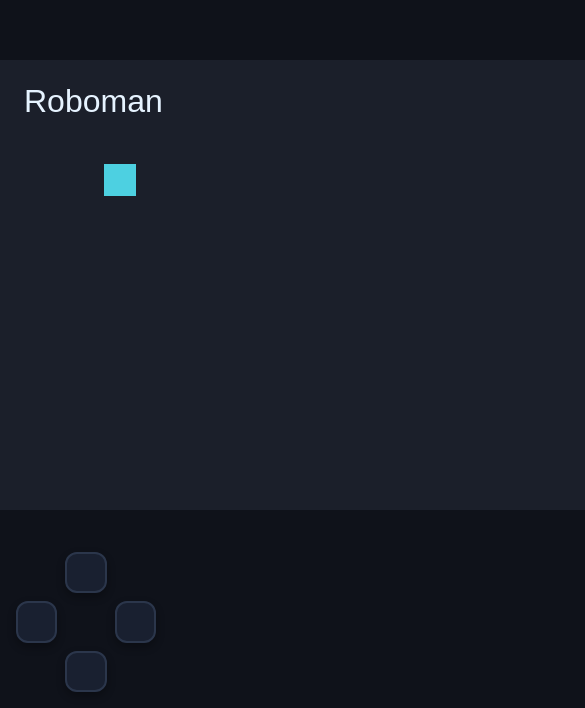
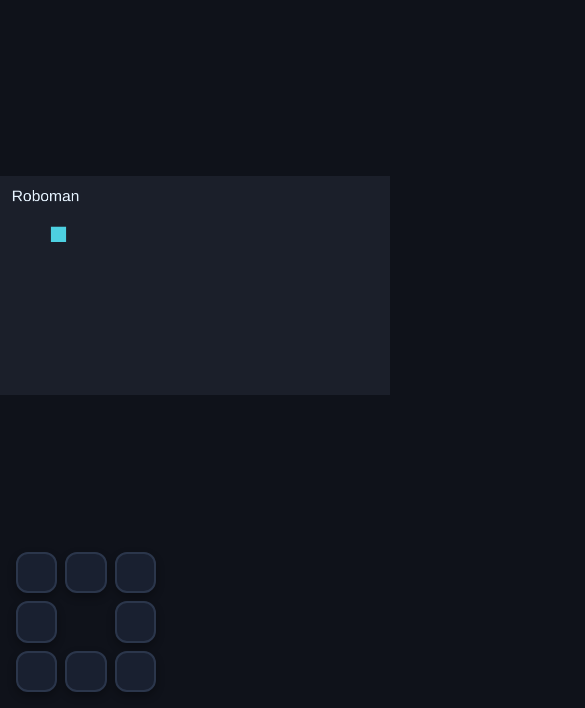
Before and after one commit to janachron/roboman, a website built with Vite: page index.html in a window 390 px wide. Shown: the part 136-844 px from the top of the page, 585 px wide, since content can reach past the window. Built offline with nearby package versions, Linux system fonts and the light colour scheme.

Commit message:
feat: improve mobile controls and scaling

```diff
--- a/index.html
+++ b/index.html
@@ -8,10 +8,14 @@
   <body>
     <div id="game"></div>
     <div class="dpad" aria-label="On-screen controls">
+      <button class="dpad-btn up-left" data-dir="up,left" aria-label="Up Left"></button>
       <button class="dpad-btn up" data-dir="up" aria-label="Up"></button>
+      <button class="dpad-btn up-right" data-dir="up,right" aria-label="Up Right"></button>
       <button class="dpad-btn left" data-dir="left" aria-label="Left"></button>
       <button class="dpad-btn right" data-dir="right" aria-label="Right"></button>
+      <button class="dpad-btn down-left" data-dir="down,left" aria-label="Down Left"></button>
       <button class="dpad-btn down" data-dir="down" aria-label="Down"></button>
+      <button class="dpad-btn down-right" data-dir="down,right" aria-label="Down Right"></button>
     </div>
     <script type="module" src="/src/main.ts"></script>
   </body>
--- a/src/main.ts
+++ b/src/main.ts
@@ -95,21 +95,26 @@
 
   private registerDpadControls() {
     const buttons = document.querySelectorAll<HTMLButtonElement>(".dpad-btn");
-    const setDir = (dir: keyof MainScene["dpadState"], pressed: boolean) => {
-      this.dpadState[dir] = pressed;
+    const setDirs = (dirs: (keyof MainScene["dpadState"])[], pressed: boolean) => {
+      dirs.forEach((dir) => {
+        this.dpadState[dir] = pressed;
+      });
     };
 
     buttons.forEach((btn) => {
-      const dir = btn.dataset.dir as keyof MainScene["dpadState"] | undefined;
-      if (!dir) return;
+      const dirList = btn.dataset.dir
+        ?.split(",")
+        .map((dir) => dir.trim())
+        .filter(Boolean) as (keyof MainScene["dpadState"])[];
+      if (!dirList || dirList.length === 0) return;
 
       const onDown = (event: Event) => {
         event.preventDefault();
-        setDir(dir, true);
+        setDirs(dirList, true);
       };
       const onUp = (event: Event) => {
         event.preventDefault();
-        setDir(dir, false);
+        setDirs(dirList, false);
       };
 
       btn.addEventListener("pointerdown", onDown);
@@ -131,6 +136,12 @@
   height: 450,
   backgroundColor: "#1b1f2a",
   parent: "game",
+  scale: {
+    mode: Phaser.Scale.FIT,
+    autoCenter: Phaser.Scale.CENTER_BOTH,
+    width: 800,
+    height: 450
+  },
   physics: {
     default: "arcade",
     arcade: {
--- a/src/style.css
+++ b/src/style.css
@@ -15,6 +15,12 @@
 #game {
   width: 100%;
   max-width: 900px;
+}
+
+#game canvas {
+  width: 100%;
+  height: auto;
+  display: block;
 }
 
 .dpad {
@@ -49,6 +55,16 @@
   grid-row: 1;
 }
 
+.dpad-btn.up-left {
+  grid-column: 1;
+  grid-row: 1;
+}
+
+.dpad-btn.up-right {
+  grid-column: 3;
+  grid-row: 1;
+}
+
 .dpad-btn.left {
   grid-column: 1;
   grid-row: 2;
@@ -64,6 +80,16 @@
   grid-row: 3;
 }
 
+.dpad-btn.down-left {
+  grid-column: 1;
+  grid-row: 3;
+}
+
+.dpad-btn.down-right {
+  grid-column: 3;
+  grid-row: 3;
+}
+
 @media (min-width: 900px) {
   .dpad {
     display: none;
```
Also changed, not shown: CONTEXT.md (+1 -0 lines), PROGRESS.md (+1 -0 lines).
